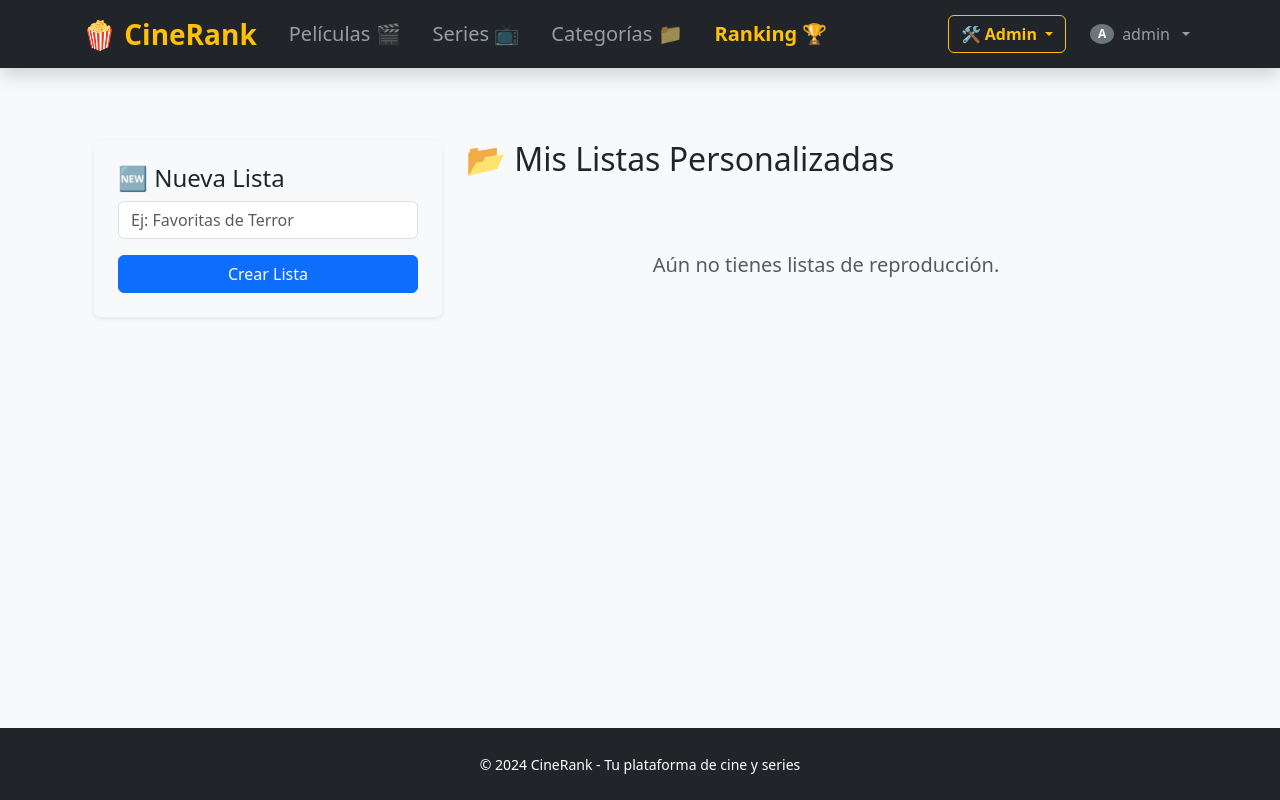
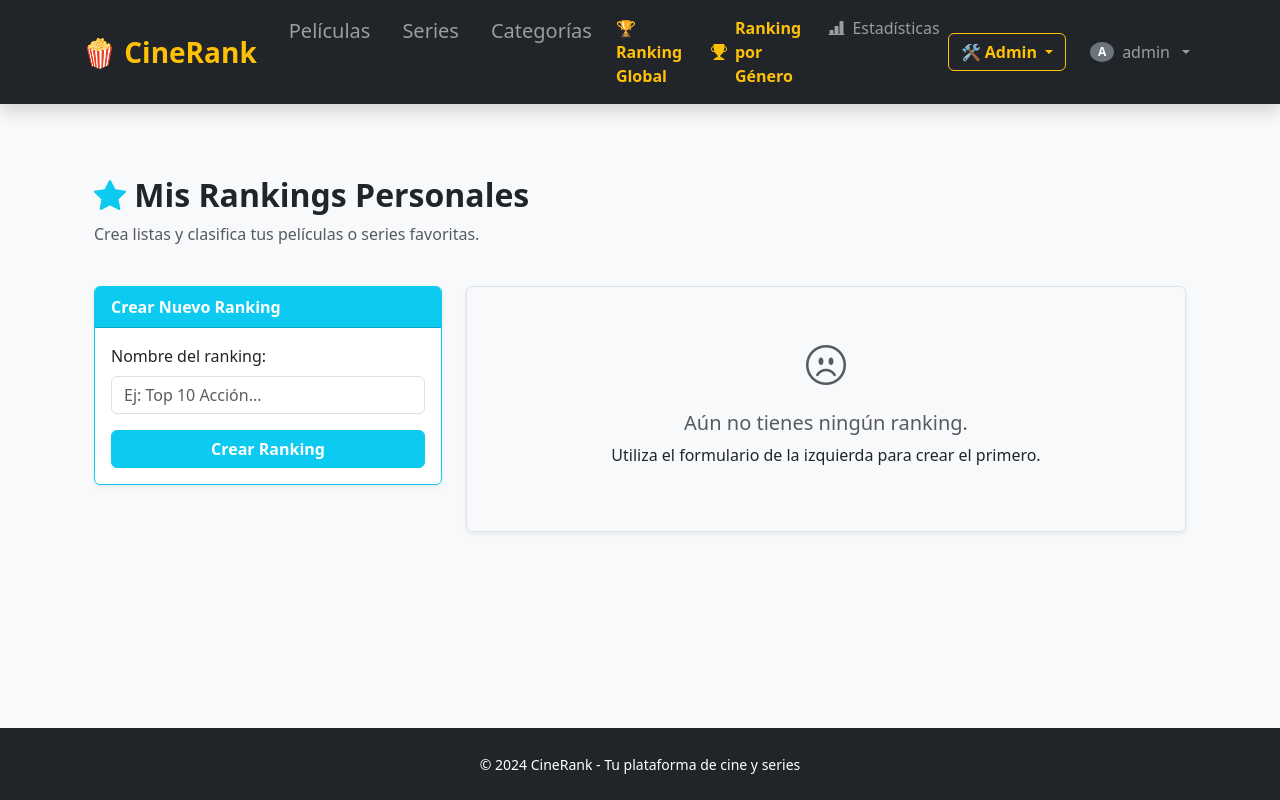
Before and after one commit to pmoreno-ops/appRankingCine, a Django app: page /mis-listas/ in a window 1280 px wide. Run offline with Django 5.2, Linux system fonts and the light colour scheme; a user stored in the database is signed in; data that the repository does not hold is empty.

Commit message:
Actualización del código de la aplicación

```diff
--- a/cinerank/urls.py
+++ b/cinerank/urls.py
@@ -18,6 +18,9 @@ urlpatterns = [
 
     path('mis-listas/', views.mis_rankings, name='mis_rankings'),
     path('agregar-a-ranking/<id_elemento>/', views.agregar_a_ranking, name='agregar_a_ranking'),
+    path('mis-listas/<str:ranking_id>/', views.detalle_ranking_personal, name='detalle_ranking_personal'),
+
+    path('estadisticas/', views.panel_estadisticas, name='estadisticas'),
 
 
     # MongoDB usa IDs alfanuméricos, así que usamos 'str' en lugar de 'int'
--- a/core/views.py
+++ b/core/views.py
@@ -167,6 +167,7 @@ def lista_categorias(request):
 # --- VISTAS DE RANKINGS PERSONALES ---
 @login_required
 def mis_rankings(request):
+    # REQUISITO 27: Crear un nuevo ranking personal
     rankings = Ranking.objects(usuario_id=request.user.id)
 
     if request.method == 'POST':
@@ -187,55 +188,107 @@ def agregar_a_ranking(request, id_elemento):
     if request.method == 'POST':
         try:
             elemento = Elemento.objects.get(id=id_elemento)
+
+            # Validamos que el usuario ya haya valorado este elemento
+            valoracion = Valoracion.objects(usuario_id=request.user.id, elemento=elemento).first()
+            if not valoracion:
+                messages.error(request, f"Debes valorar '{elemento.titulo}' antes de añadirlo a tu ranking.")
+                return redirect('detalle', elemento_id=id_elemento)
+
             ranking_id = request.POST.get('ranking_id')
             ranking = Ranking.objects.get(id=ranking_id, usuario_id=request.user.id)
 
+            # Comprobamos que no esté ya en la lista
             if elemento not in ranking.elementos:
                 ranking.elementos.append(elemento)
                 ranking.save()
-                messages.success(request, f"Añadido a {ranking.nombre}")
+                messages.success(request, f"¡Añadido a tu ranking: {ranking.nombre}!")
             else:
-                messages.info(request, "Ya está en tu lista.")
+                messages.info(request, "Ya tenías este elemento en tu ranking.")
+
         except Exception as e:
-            messages.error(request, "No se pudo añadir a la lista.")
+            messages.error(request, "Hubo un error al añadir el elemento.")
+
     return redirect('detalle', elemento_id=id_elemento)
 
 
-# --- VISTAS ADMIN ---
-@user_passes_test(lambda u: u.is_superuser)
+@login_required
+def detalle_ranking_personal(request, ranking_id):
+    try:
+        ranking = Ranking.objects.get(id=ranking_id, usuario_id=request.user.id)
+
+        # BLINDAJE: Nos aseguramos de extraer los objetos completos con todos sus datos
+        elementos_completos = []
+        for el in ranking.elementos:
+            if hasattr(el, 'titulo'): # Si ya es el objeto completo
+                elementos_completos.append(el)
+            else: # Si MongoEngine guardó solo el ID, lo buscamos
+                try:
+                    obj = Elemento.objects.get(id=el)
+                    elementos_completos.append(obj)
+                except DoesNotExist:
+                    continue
+
+    except DoesNotExist:
+        messages.error(request, "El ranking no existe o no es tuyo.")
+        return redirect('mis_rankings')
+
+    return render(request, 'detalle_ranking.html', {
+        'ranking': ranking,
+        'elementos_reales': elementos_completos
+    })
+
+# --- Panel Estadisticas ---
 def panel_estadisticas(request):
+    # REQUISITO 33: Mostrar número total de valoraciones
+    total_valoraciones = Valoracion.objects.count()
+
+    # REQUISITO 32: Promedio de puntuaciones por categoría
     datos_categorias = []
     categorias = Categoria.objects.all()
 
     for cat in categorias:
         elementos = Elemento.objects(categoria=cat)
         cantidad = elementos.count()
-
-        # --- CÁLCULO DEL PROMEDIO (Nuevo requisito RF9) ---
         total_puntos = 0
         total_votos = 0
 
-        # Recorremos los elementos de esta categoría para sumar sus valoraciones
         for el in elementos:
-            # Obtenemos valoraciones de este elemento
             vals = Valoracion.objects(elemento=el)
             if vals:
-                # Sumamos puntos y cantidad de votos
                 total_puntos += vals.sum('puntuacion')
                 total_votos += vals.count()
 
-        # Evitamos división por cero
         promedio_cat = round(total_puntos / total_votos, 1) if total_votos > 0 else 0.0
 
         datos_categorias.append({
             'nombre': cat.nombre,
             'cantidad': cantidad,
-            'promedio': promedio_cat  # Enviamos el dato al template
+            'promedio': promedio_cat
         })
+
+    # REQUISITO 31: Mostrar elementos más valorados (Top 10 Global)
+    todos_elementos = Elemento.objects.all()
+    lista_top = []
+
+    for el in todos_elementos:
+        vals = Valoracion.objects(elemento=el)
+        promedio = vals.average('puntuacion')
+        if promedio:
+            lista_top.append({
+                'elemento': el,
+                'promedio': round(promedio, 1),
+                'votos': vals.count()
+            })
+
+    # Ordenamos de mayor a menor promedio (y por número de votos si hay empate)
+    top_elementos = sorted(lista_top, key=lambda x: (x['promedio'], x['votos']), reverse=True)[:10]
 
     return render(request, 'estadisticas.html', {
         'total_elementos': Elemento.objects.count(),
-        'datos_categorias': datos_categorias
+        'total_valoraciones': total_valoraciones, # Pasamos el total (Req 33)
+        'datos_categorias': datos_categorias,     # Pasamos las categorías (Req 32)
+        'top_elementos': top_elementos            # Pasamos el Top 10 (Req 31)
     })
 
 # Crear Elemento (Película o Serie)
@@ -412,24 +465,45 @@ def editar_elemento(request, elemento_id):
         form = ElementoForm(request.POST)
         if form.is_valid():
             # Actualizamos los campos manualmente
-            elemento.tipo = form.cleaned_data['tipo']
-            elemento.titulo = form.cleaned_data['titulo']
-            elemento.imagen_url = form.cleaned_data['imagen_url']
-            elemento.descripcion = form.cleaned_data['descripcion']
-            elemento.anio = form.cleaned_data['anio']
-            elemento.categoria = form.cleaned_data['categoria']
+            elemento.tipo = form.cleaned_data.get('tipo', elemento.tipo)
+            elemento.titulo = form.cleaned_data.get('titulo', elemento.titulo)
+            elemento.imagen_url = form.cleaned_data.get('imagen_url', elemento.imagen_url)
+            elemento.descripcion = form.cleaned_data.get('descripcion', elemento.descripcion)
+            elemento.anio = form.cleaned_data.get('anio', elemento.anio)
+
+            # También actualizamos director y actores (reparto) si existen en tu form
+            if 'director' in form.cleaned_data:
+                elemento.director = form.cleaned_data['director']
+            if 'reparto' in form.cleaned_data:
+                elemento.actores = form.cleaned_data['reparto']
+
+            # Si modificaste el orden manualmente en el formulario
+            if 'orden' in form.cleaned_data:
+                elemento.orden = form.cleaned_data['orden']
+
+            # --- LA CORRECCIÓN ESTÁ AQUÍ ---
+            # En lugar de guardar el texto directo, buscamos el objeto Categoria real
+            categoria_id = form.cleaned_data.get('categoria')
+            if categoria_id:
+                categoria_obj = Categoria.objects(id=categoria_id).first()
+                if categoria_obj:
+                    elemento.categoria = categoria_obj
+
             elemento.save()
 
             messages.success(request, f"'{elemento.titulo}' actualizado correctamente.")
             return redirect('lista_categorias')
     else:
-        # AQUÍ ESTÁ EL CAMBIO: Pasamos los datos actuales al formulario
+        # Pasamos los datos actuales al formulario
         initial_data = {
             'tipo': elemento.tipo,
             'titulo': elemento.titulo,
-            'imagen_url': elemento.imagen_url,
-            'descripcion': elemento.descripcion,
-            'anio': elemento.anio,
+            'imagen_url': getattr(elemento, 'imagen_url', ''),
+            'descripcion': getattr(elemento, 'descripcion', ''),
+            'anio': getattr(elemento, 'anio', ''),
+            'director': getattr(elemento, 'director', ''),
+            'reparto': getattr(elemento, 'actores', ''),
+            'orden': getattr(elemento, 'orden', 0),
             'categoria': str(elemento.categoria.id) if elemento.categoria else None,
         }
         form = ElementoForm(initial=initial_data)
@@ -467,7 +541,7 @@ def añadir_masivo_categoria(request, categoria_id):
     })
 
 
-@user_passes_test(lambda u: u.is_superuser)
+@login_required
 def panel_ranking(request):
     # 1. Traemos todo de la base de datos
     categorias = list(Categoria.objects.all())
@@ -498,7 +572,7 @@ def panel_ranking(request):
 
     return render(request, 'admin/panel_ranking.html', {'categorias': categorias})
 
-@user_passes_test(lambda u: u.is_superuser)
+@login_required
 def cambiar_ranking(request, item_id, accion):
     elemento = Elemento.objects(id=item_id).first()
     if elemento:
@@ -510,7 +584,6 @@ def cambiar_ranking(request, item_id, accion):
 
     # Esto te devuelve al panel y refresca la lista con el nuevo orden
     return redirect('panel_ranking')
-
 
 # --- AUTENTICACIÓN ---
 def registro(request):
--- a/templates/base.html
+++ b/templates/base.html
@@ -46,16 +46,27 @@
 
             <ul class="navbar-nav me-auto">
                 <li class="nav-item">
-                    <a class="nav-link fs-5 px-3" href="{% url 'home' %}">Películas 🎬</a>
+                    <a class="nav-link fs-5 px-3 d-flex align-items-center gap-2" href="{% url 'home' %}">Películas</a>
                 </li>
                 <li class="nav-item">
-                    <a class="nav-link fs-5 px-3" href="{% url 'series' %}">Series 📺</a>
+                    <a class="nav-link fs-5 px-3 d-flex align-items-center gap-2" href="{% url 'series' %}">Series</a>
                 </li>
                 <li class="nav-item">
-                    <a class="nav-link fs-5 px-3" href="{% url 'lista_categorias' %}">Categorías 📁</a>
+                    <a class="nav-link fs-5 px-3 d-flex align-items-center gap-2" href="{% url 'lista_categorias' %}">Categorías</a>
                 </li>
                 <li class="nav-item">
-                    <a class="nav-link fs-5 px-3 fw-bold text-warning" href="{% url 'ranking_global' %}">Ranking 🏆</a>
+                    <a class="nav-link fw-bold text-warning d-flex align-items-center gap-2" href="{% url 'ranking_global' %}">🏆 Ranking Global </a>
+                </li>
+                <li class="nav-item">
+                    <a class="nav-link fw-bold text-warning d-flex align-items-center gap-2" href="{% url 'panel_ranking' %}">
+                        <i class="bi bi-trophy-fill"></i> Ranking por Género
+                    </a>
+                </li>
+                <li class="nav-item">
+                    <a class="nav-link d-flex align-items-center gap-2" href="{% url 'estadisticas' %}">
+                        <i class="bi bi-bar-chart-line-fill"></i>
+                        <span>Estadísticas</span>
+                    </a>
                 </li>
             </ul>
 
@@ -84,9 +95,9 @@
                         {{ user.username }}
                     </a>
                     <ul class="dropdown-menu dropdown-menu-end shadow">
-                        <li>
+                        <li class="nav-item">
                             <a class="dropdown-item fw-bold" href="{% url 'mis_rankings' %}">
-                                📂 Mis Listas
+                                <i class="bi bi-star-fill"></i> Mis Rankings
                             </a>
                         </li>
                         <li><hr class="dropdown-divider"></li>
--- a/templates/categorias.html
+++ b/templates/categorias.html
@@ -9,9 +9,6 @@
 
         {% if user.is_authenticated and user.is_superuser %}
         <div class="d-flex justify-content-center gap-3 mt-3">
-            <a href="{% url 'panel_ranking' %}" class="btn btn-outline-warning btn-sm fw-bold text-dark">
-                <i class="bi bi-trophy"></i> Gestionar Rankings
-            </a>
             <a href="{% url 'crear_categoria' %}" class="btn btn-outline-dark btn-sm fw-bold">
                 <i class="bi bi-folder-plus"></i> Nueva Categoría
             </a>
--- a/templates/home.html
+++ b/templates/home.html
@@ -2,7 +2,7 @@
 
 {% block content %}
 <div class="py-4 text-center mb-4">
-    <h1 class="fw-black display-6">🎬 {{ titulo_pagina|default:"Cartelera" }}</h1>
+    <h1 class="fw-black display-6">{{ titulo_pagina|default:"Cartelera" }}</h1>
     {% if user.is_authenticated %}
     <p class="text-muted">Bienvenido, {{ user.username }}</p>
     {% endif %}
--- a/templates/mis_rankings.html
+++ b/templates/mis_rankings.html
@@ -2,55 +2,51 @@
 
 {% block content %}
 <div class="container py-5">
+    <div class="row mb-4">
+        <div class="col-md-8">
+            <h2 class="fw-bold"><i class="bi bi-star-fill text-info"></i> Mis Rankings Personales</h2>
+            <p class="text-muted">Crea listas y clasifica tus películas o series favoritas.</p>
+        </div>
+    </div>
+
     <div class="row">
-        <div class="col-md-4">
-            <div class="card shadow-sm border-0 p-4 bg-light">
-                <h4>🆕 Nueva Lista</h4>
-                <form method="post">
+        <div class="col-md-4 mb-4">
+            <div class="card shadow-sm border-info">
+                <div class="card-header bg-info text-white fw-bold">
+                    Crear Nuevo Ranking
+                </div>
+                <div class="card-body">
+                    <form method="POST" action="{% url 'mis_rankings' %}">
                         {% csrf_token %}
                         <div class="mb-3">
-                        <input type="text" name="nombre_ranking" class="form-control" placeholder="Ej: Favoritas de Terror" required>
+                            <label class="form-label">Nombre del ranking:</label>
+                            <input type="text" name="nombre_ranking" class="form-control" placeholder="Ej: Top 10 Acción..." required>
                         </div>
-                    <button type="submit" class="btn btn-primary w-100">Crear Lista</button>
+                        <button type="submit" class="btn btn-info w-100 text-white fw-bold">Crear Ranking</button>
                     </form>
+                </div>
             </div>
         </div>
 
         <div class="col-md-8">
-            <h2 class="mb-4">📂 Mis Listas Personalizadas</h2>
-
-            {% for r in rankings %}
-            <div class="card mb-4 shadow-sm border-0">
-                <div class="card-header bg-white py-3 d-flex justify-content-between align-items-center">
-                    <h5 class="mb-0 fw-bold text-primary">{{ r.nombre }}</h5>
-                    <span class="badge bg-secondary">{{ r.elementos|length }} títulos</span>
+            <div class="list-group shadow-sm">
+                {% for ranking in rankings %}
+                <a href="{% url 'detalle_ranking_personal' ranking.id %}" class="list-group-item list-group-item-action d-flex justify-content-between align-items-center p-3">
+                    <div>
+                        <h5 class="mb-1 fw-bold">{{ ranking.nombre }}</h5>
+                        <small class="text-muted">Creado por {{ user.username }}</small>
                     </div>
-                <div class="card-body">
-                    {% if r.elementos %}
-                    <div class="row row-cols-1 row-cols-md-2 g-3">
-                        {% for item in r.elementos %}
-                        <div class="col">
-                            <div class="d-flex align-items-center border rounded p-2">
-                                <img src="{{ item.imagen_url }}" style="width: 50px; height: 70px; object-fit: cover;" class="rounded me-3">
-                                <div>
-                                    <h6 class="mb-0 small">{{ item.titulo }}</h6>
-                                    <a href="{% url 'detalle' item.id %}" class="btn btn-sm btn-link p-0 text-decoration-none">Ver ficha</a>
-                                </div>
-                            </div>
-                        </div>
-                        {% endfor %}
-                    </div>
-                    {% else %}
-                    <p class="text-muted small mb-0">Esta lista está vacía. Añade películas desde su ficha de detalle.</p>
-                    {% endif %}
-                </div>
-            </div>
+                    <span class="badge bg-primary rounded-pill fs-6">{{ ranking.elementos|length }} elementos</span>
+                </a>
                 {% empty %}
-            <div class="text-center py-5">
-                <p class="lead text-muted">Aún no tienes listas de reproducción.</p>
+                <div class="text-center p-5 border rounded bg-light">
+                    <i class="bi bi-emoji-frown fs-1 text-muted"></i>
+                    <h5 class="mt-3 text-muted">Aún no tienes ningún ranking.</h5>
+                    <p>Utiliza el formulario de la izquierda para crear el primero.</p>
                 </div>
                 {% endfor %}
             </div>
         </div>
     </div>
+</div>
 {% endblock %}
```
Also changed, not shown: templates/detalle.html (+10 -8 lines), templates/detalle_ranking.html (added, +35 -0 lines), templates/estadisticas.html (+57 -24 lines), db.sqlite3. Lines whose indentation alone changed are shown as unchanged.
